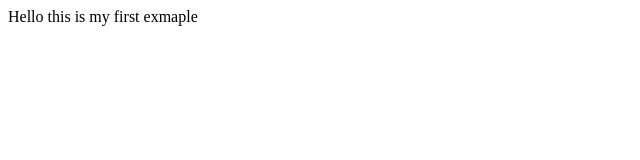
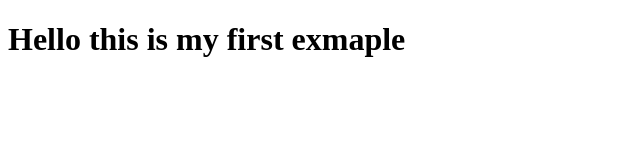
Before and after one commit to Saumil13/coursera-test, a plain HTML site: page site/index.html in a window 1280 px wide. Shown: the whole page, without its empty margins (0-640 px from the left). Drawn offline with Linux system fonts and the light colour scheme.

Commit message:
my first change

```diff
--- a/site/index.html
+++ b/site/index.html
@@ -4,6 +4,6 @@
 	<title>Hello</title>
 </head>
 <body>
-Hello this is my first exmaple
+<h1> Hello this is my first exmaple </h1>
 </body>
 </html>
```
